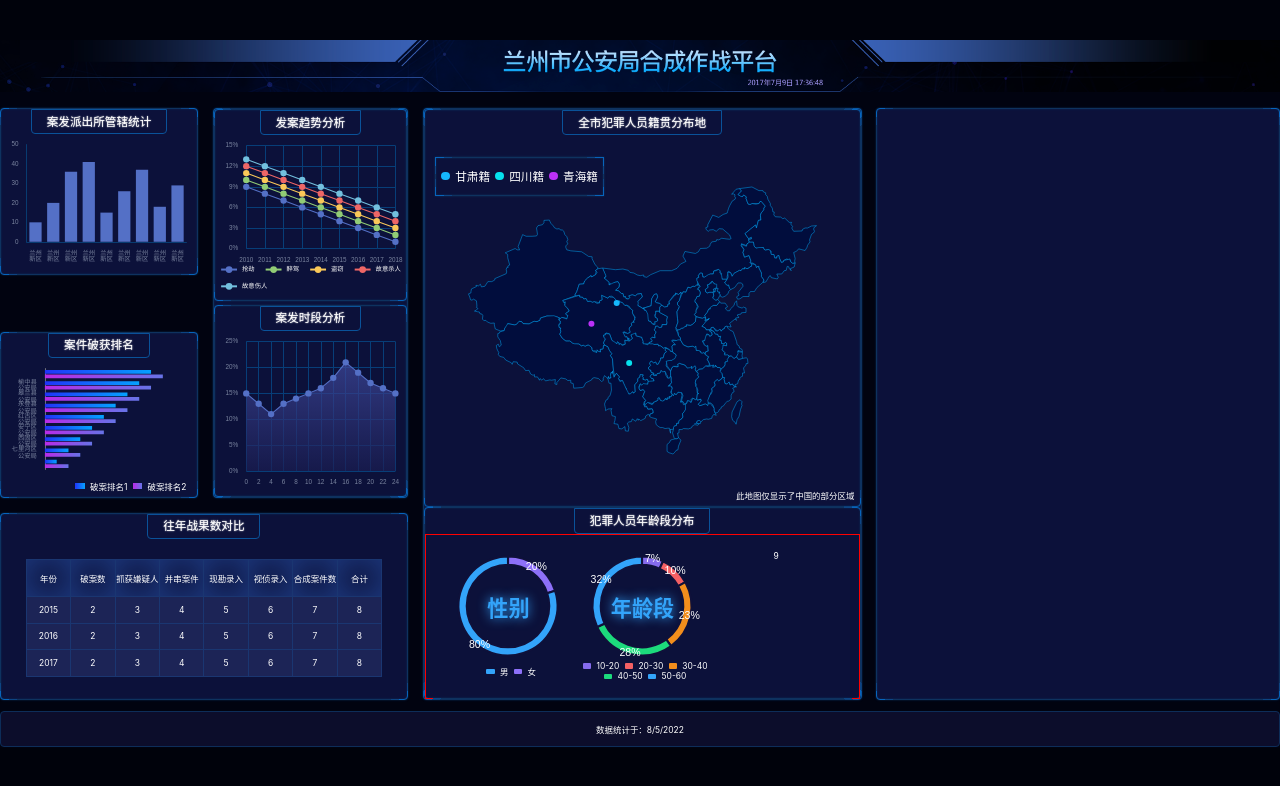
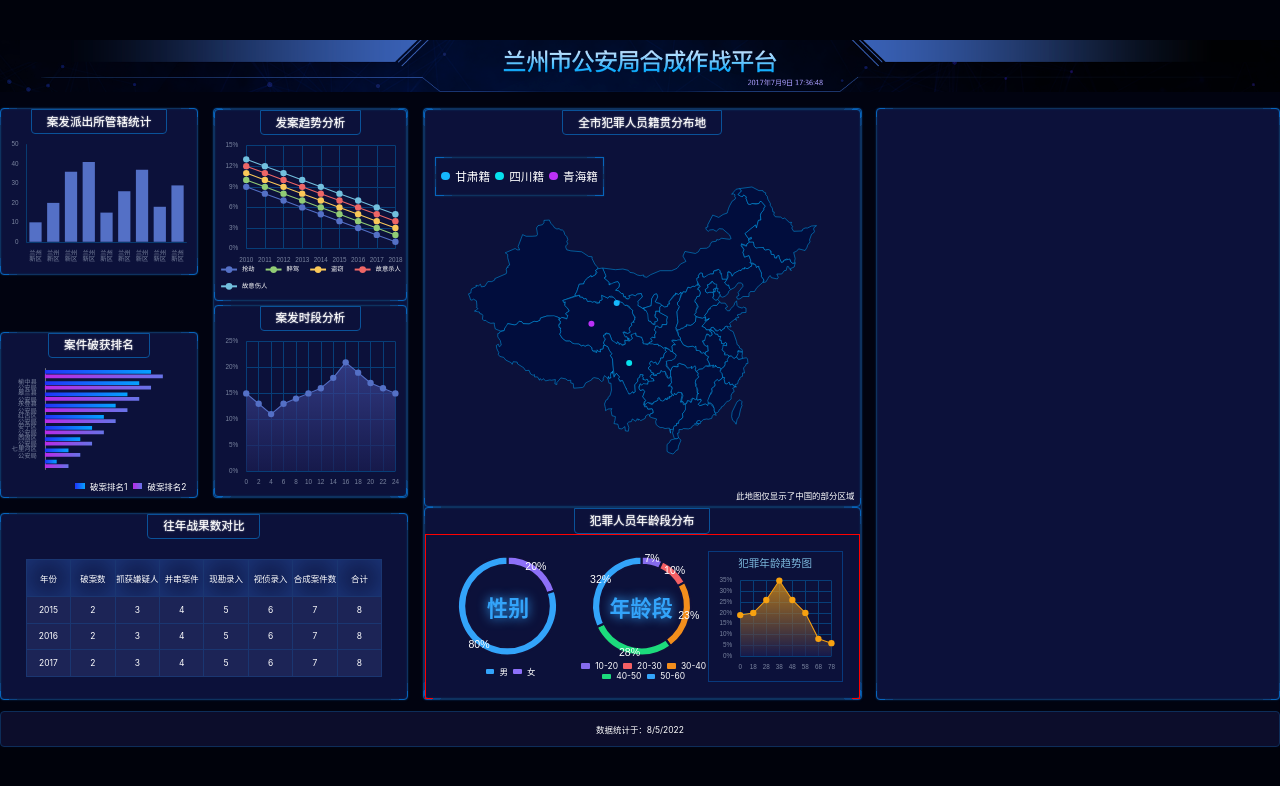
Before and after one commit to deib0/screen, a React (Vite) app: page /#/ in a window 1280 px wide. Shown: the top 786 px of the page. Built offline with nearby package versions, Linux system fonts and the light colour scheme.

Commit message:
完成制作chart9

```diff
--- a/src/components/chart-9.tsx
+++ b/src/components/chart-9.tsx
@@ -1,17 +1,59 @@
 import React, {useEffect, useRef} from 'react';
 import * as echarts from 'echarts';
+import {createEchartsOptions} from '../shared/create-echarts-options';
+import {px} from '../shared/px';
 
 export const Chart9 = () => {
   const divRef = useRef(null);
   useEffect(() => {
     var myChart = echarts.init(divRef.current);
+    myChart.setOption(createEchartsOptions({
+        color: '#F7A110',
+        xAxis: {
+          type: 'category',
+          boundaryGap: false,
+          data: [0, 18, 28, 38, 48, 58, 68, 78],
+          splitLine: {show: true, lineStyle: {color: '#073E78'}},
+          axisTick: {show: false},
+          axisLine: {show: false},
+        },
+        yAxis: {
+          type: 'value',
+          splitLine: {lineStyle: {color: '#073E78'}},
+          axisLabel: {
+            formatter(val) {
+              return val * 100 + '%';
+            }
+          }
+        },
+        series: [{
+          type: 'line',
+          data: [
+            0.19, 0.20, 0.26,
+            0.35, 0.26, 0.20,
+            0.08, 0.06
+          ],
+          symbol: 'circle',
+          symbolSize: px(12),
+          lineStyle: {width: px(2)},
+          areaStyle: {
+            color: new echarts.graphic.LinearGradient(0, 0, 0, 1, [{
+              offset: 0,
+              color: '#F7A110'
+            }, {
+              offset: 1,
+              color: '#1B1D52'
+            }]),
+          }
+        }]
+      }));
   }, []);
 
   return (
-    <div className="年龄段-图3">9
-      <div ref={divRef} className="chart">
-
-      </div>
+    <div className="年龄段-图3">
+        <h3>犯罪年龄趋势图</h3>
+        <div ref={divRef} className="chart">
+        </div>
     </div>
   );
 };
--- a/src/pages/home.scss
+++ b/src/pages/home.scss
@@ -186,7 +186,7 @@
       &-图1, &-图2, &-图3 {
         flex: 1;display: flex; flex-direction: column;
       }
-      &-图1,&-图2 {
+      &-图1,&-图2, &-图3 {
         .legend {height: px(40); display: flex; align-items: center;
           justify-content: center;flex-wrap:wrap;
           > span {display: inline-block; width: px(16); height: px(10);
@@ -208,6 +208,10 @@
           }
         }
       }
+      &-图3 {
+        border: 1px solid #08397d;
+        h3 {font-size: px(20); color: #7ab6db; margin-top: px(6);}
+      }
     }
   }
 }
```
